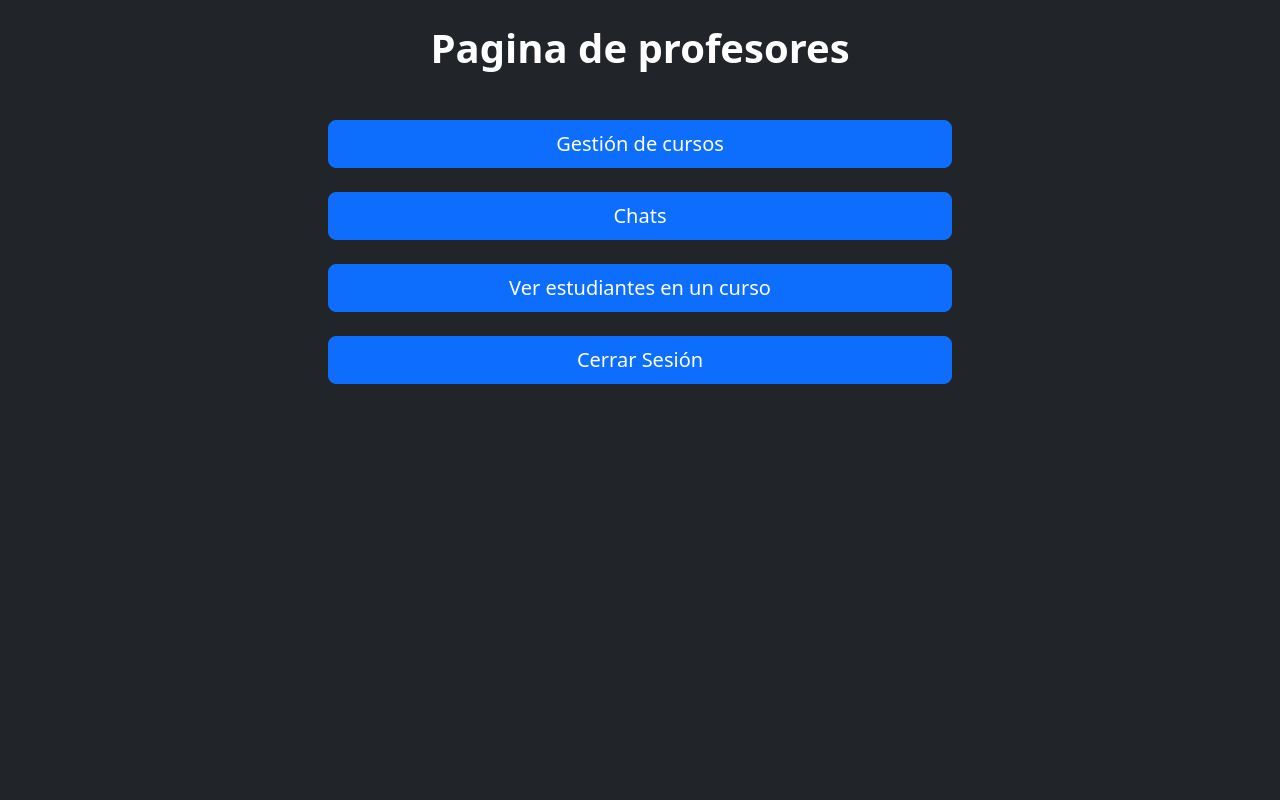
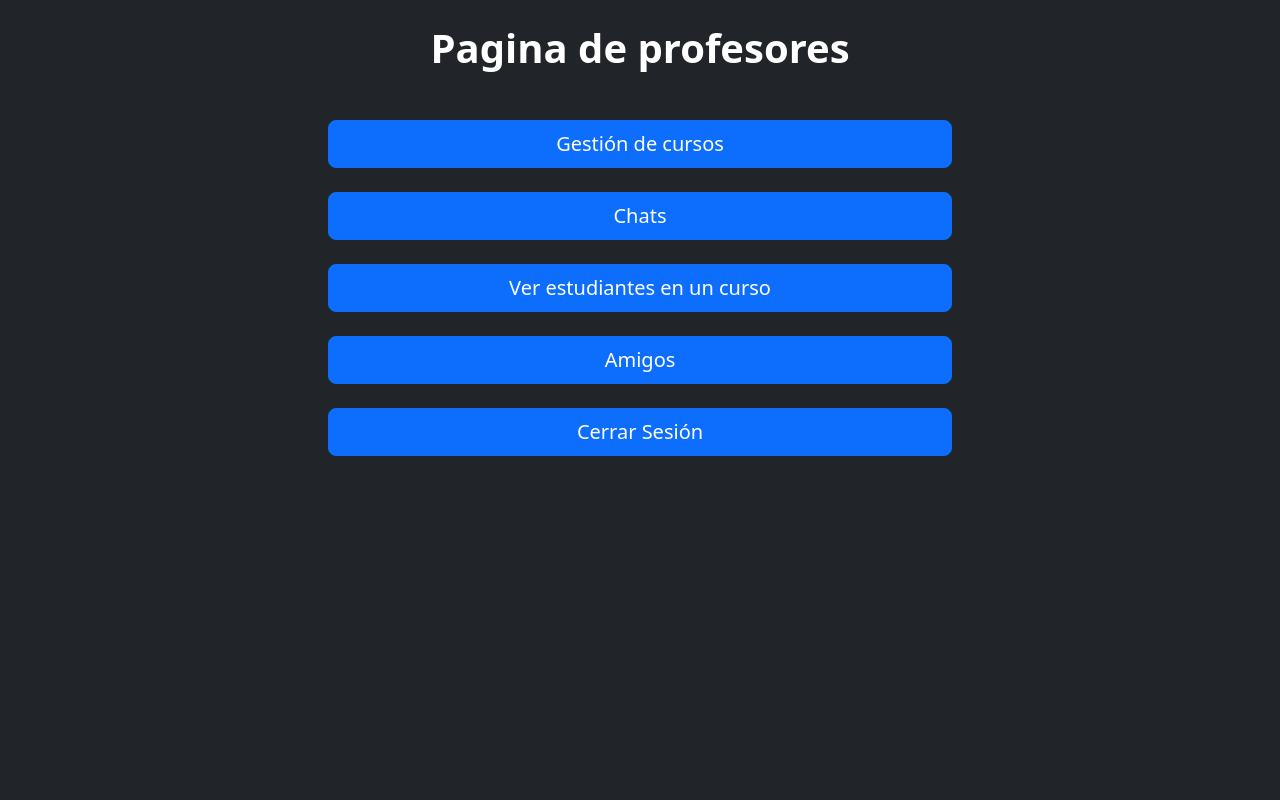
Before and after one commit to EveCS/TEC_Digitalito, a React (Create React App) app: page /adminMenu in a window 1280 px wide. Built offline with nearby package versions, Linux system fonts and the light colour scheme.

Commit message:
Update AdminMenu.jsx

```diff
--- a/src/components/Admin/AdminMenu.jsx
+++ b/src/components/Admin/AdminMenu.jsx
@@ -36,8 +36,13 @@ export function AdminMenu() {
             >
               Ver estudiantes en un curso
             </button>
-
-
+            <button
+              onClick={() => { navigate('/Addfriends', { state: { usuario: username } }) }}
+              className="btn btn-primary mb-3 btn-lg"
+              type="button"
+            >
+              Amigos
+            </button>
             <button
               onClick={() => { navigate('/..', {}) }}
               className="btn btn-primary mb-3 btn-lg"
```
